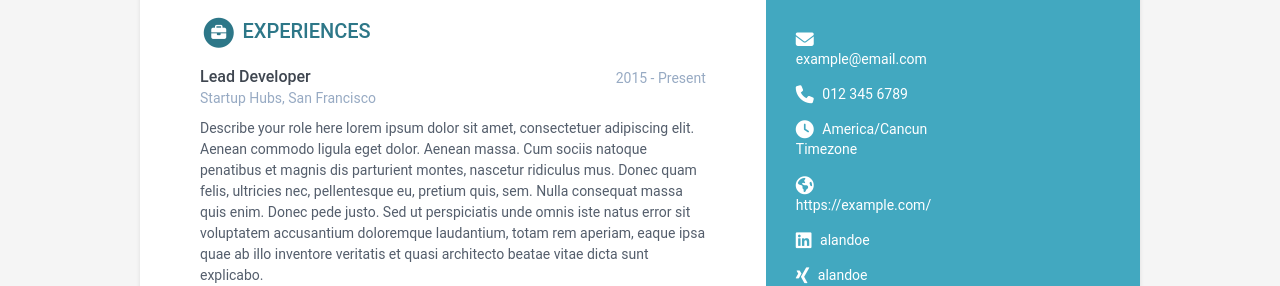
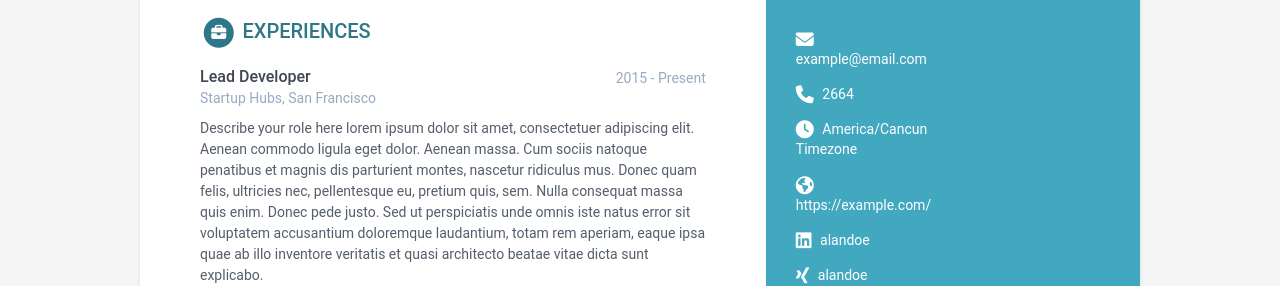
Before and after one commit to javier-palacio/javier-palacio.github.io, a Jekyll site: the page built from index.html, in a window 1280 px wide and 900 px high. Shown: the part 287-573 px from the top of the window. Built offline with Jekyll 4.4.1, drawn with Linux system fonts in a browser that asks for light colours.

Commit message:
Update data.yml

```diff
--- a/_data/data.yml
+++ b/_data/data.yml
@@ -14,7 +14,7 @@ sidebar:
 
   # Sidebar links
   email: example@email.com
-  phone: 012 345 6789
+  phone: 2664
   timezone: America/Cancun # Enter your timezone, e.g., America/Havana, Africa/Casablanca, America/North_Dakota/Center
   citizenship:
   website: https://example.com/ # Include the full website URL, including "http://" or "https://".
```
